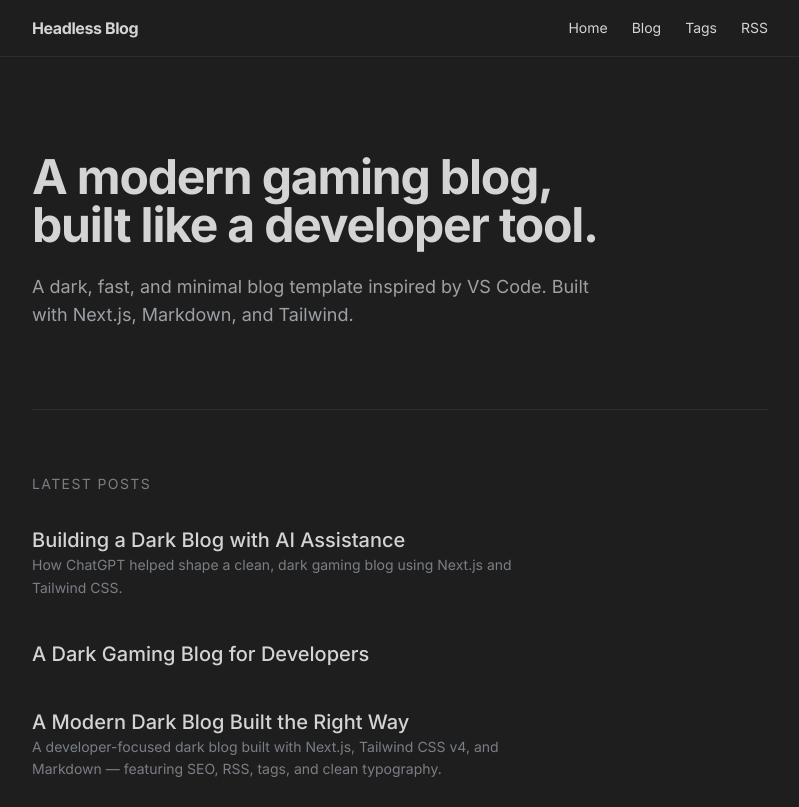
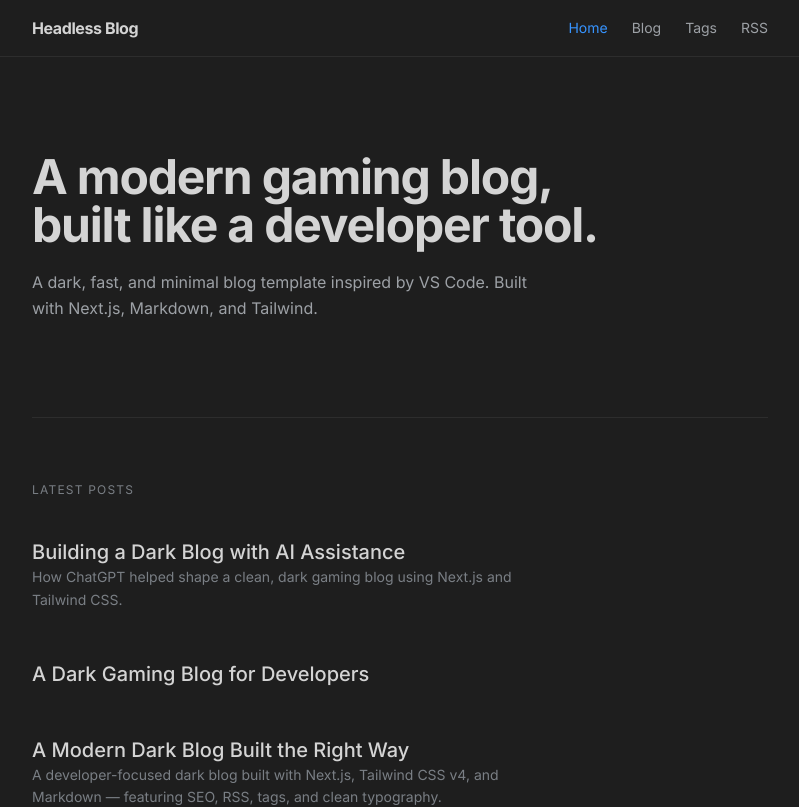
Before and after one commit to taman1990/headless-blog, a Next.js app: page / in a window 1280 px wide. Shown: the top 807 px of the page, without its empty margins (240-1039 px from the left). Built offline with nearby package versions, Linux system fonts and the light colour scheme.

Commit message:
Add active navigation liks

```diff
--- a/src/app/blog/page.tsx
+++ b/src/app/blog/page.tsx
@@ -5,7 +5,7 @@ export default function BlogPage() {
   const posts = getAllPosts();
 
   return (
-    <main className="max-w-3xl mx-auto py-16">
+    <main className="max-w-3xl mx-auto px-4 py-24">
       <h1 className="text-3xl font-bold mb-8 font-semibold tracking-tight">Blog</h1>
 
       <ul className="space-y-6">
--- a/src/app/page.tsx
+++ b/src/app/page.tsx
@@ -8,13 +8,13 @@ export default function HomePage() {
   return (
     <main className="max-w-3xl mx-auto px-4 py-24">
       {/* Intro */}
-      <section className="mb-20">
-        <h1 className="text-4xl md:text-5xl font-semibold tracking-tight mb-6">
+      <section className="mb-24">
+        <h1 className="text-4xl md:text-5xl font-semibold tracking-tight mb-5">
           A modern gaming blog,<br />
           built like a developer tool.
         </h1>
 
-        <p className="text-text-secondary max-w-xl text-lg">
+        <p className="text-text-secondary max-w-lg text-base leading-relaxed">
           A dark, fast, and minimal blog template inspired by VS Code.
           Built with Next.js, Markdown, and Tailwind.
         </p>
@@ -24,11 +24,11 @@ export default function HomePage() {
 
       {/* Latest posts */}
       <section>
-      <h2 className="text-sm uppercase tracking-widest text-text-muted mb-8">
+      <h2 className="text-xs uppercase tracking-widest text-text-muted mb-10">
         Latest Posts
       </h2>
 
-      <ul className="space-y-10">
+      <ul className="space-y-12">
         {posts.map((post) => (
           <li key={post.slug}>
             <Link
@@ -49,10 +49,10 @@ export default function HomePage() {
         <ul className="space-y-10">
 
         </ul>
-        <div className="mt-16">
+        <div className="mt-24">
           <Link
             href="/blog"
-            className="text-sm text-secondary transition-colors link-hover"
+            className="text-sm text-text-secondary hover:text-accent transition-colors"
           >
             View all posts →
           </Link>
--- a/src/components/Header.tsx
+++ b/src/components/Header.tsx
@@ -1,6 +1,23 @@
+"use client";
+
+import { usePathname } from "next/navigation";
 import Link from "next/link";
 
 export default function Header() {
+  const pathname = usePathname();
+
+  const isActive = (href: string) => {
+    if (href === "/") {
+      return pathname === "/";
+    }
+    return pathname.startsWith(href);
+  };
+
+  const linkClass = (href: string) =>
+    isActive(href)
+      ? "text-accent"
+      : "text-text-secondary transition-colors hover:text-accent";
+
   return (
     <header className="border-b border-border bg-bg">
       <nav className="max-w-3xl mx-auto px-4 py-4 flex items-center justify-between">
@@ -12,24 +29,24 @@ export default function Header() {
         {/* Navigation */}
         <ul className="flex gap-6 text-sm">
           <li>
-            <Link href="/" className="text-secondary transition-colors hover:text-accent">
+            <Link href="/" className={linkClass("/")}>
               Home
             </Link>
           </li>
           <li>
-            <Link href="/blog" className="text-secondary transition-colors hover:text-accent">
+            <Link href="/blog" className={linkClass("/blog")}>
               Blog
             </Link>
           </li>
           <li>
-            <Link href="/tags" className="text-secondary transition-colors hover:text-accent">
+            <Link href="/tags" className={linkClass("/tags")}>
               Tags
             </Link>
           </li>
           <li>
             <a
               href="/rss.xml"
-              className="text-secondary transition-colors hover:text-accent"
+              className="text-text-secondary transition-colors hover:text-accent"
               target="_blank"
               rel="noopener noreferrer"
             >
```
